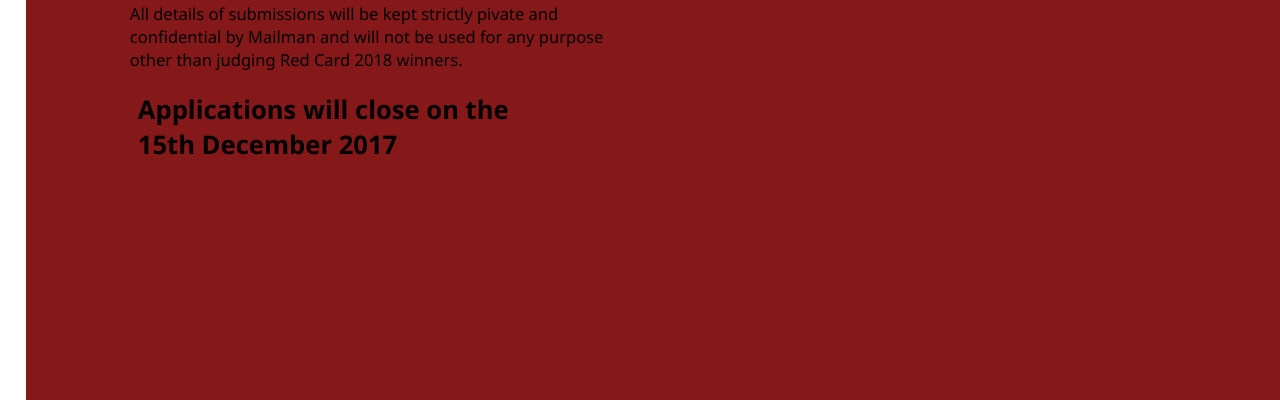
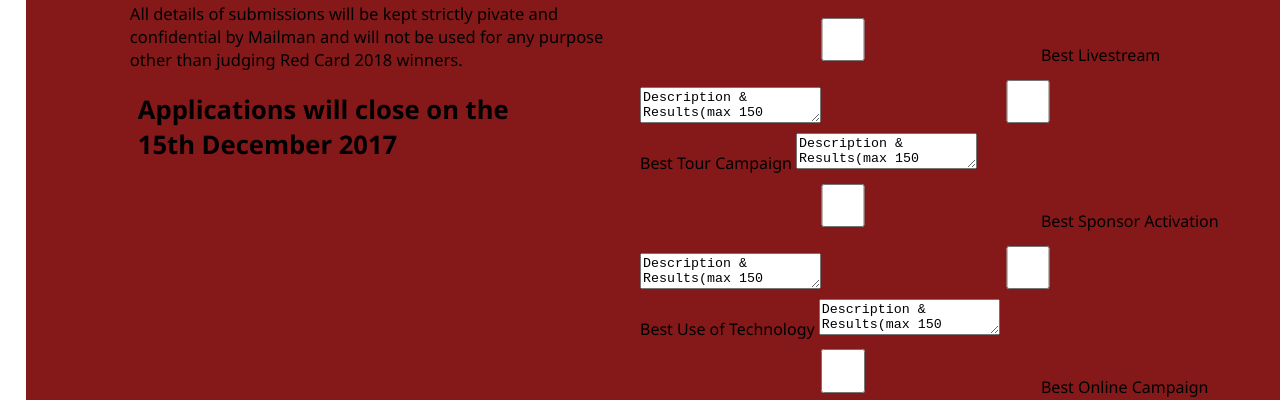
Before and after one commit to abdullah24704/practice, a plain HTML site: page day3/index.html in a window 1280 px wide. Shown: the part 538-938 px from the top of the page. Drawn offline with Linux system fonts and the light colour scheme.

Commit message:
Update index.html

```diff
--- a/day3/index.html
+++ b/day3/index.html
@@ -22,7 +22,31 @@
             <h2>Which award</h2>
             <p >(please tick and provide details for all of the awards you would like to be nominated for)</p>
         </div>
+        <div class="bottombox">
+        <input id="checkbox-1" type="checkbox">
+        <label for="checkbox-1">Best&nbsp;Livestream</label>
+        <textarea name="first">Description & Results(max 150 words)</textarea>
+
+        <input id="checkbox-2" type="checkbox">
+        <label for="checkbox-2">Best&nbsp;Tour&nbsp;Campaign</label>
+        <textarea name="second">Description & Results(max 150 words)</textarea>
+
+        <input id="checkbox-3" type="checkbox">
+        <label for="checkbox-3">Best&nbsp;Sponsor&nbsp;Activation</label>
+        <textarea name="third">Description & Results(max 150 words)</textarea>
+
+        <input id="checkbox-4" type="checkbox">
+        <label for="checkbox-4">Best&nbsp;Use&nbsp;of&nbsp;Technology</label>
+        <textarea name="forth">Description & Results(max 150 words)</textarea>
+
+        <input id="checkbox-5" type="checkbox">
+        <label for="checkbox-5">Best&nbsp;Online&nbsp;Campaign</label>
+        <textarea name="fifth">Description & Results(max 150 words)</textarea>
         </div>
+        <button type="submit">✔️Submission Successful</button>
+        <div class="triangle-bottomright"></div>
+
+    </div>
     </div>
 </body>
 </html>
```
